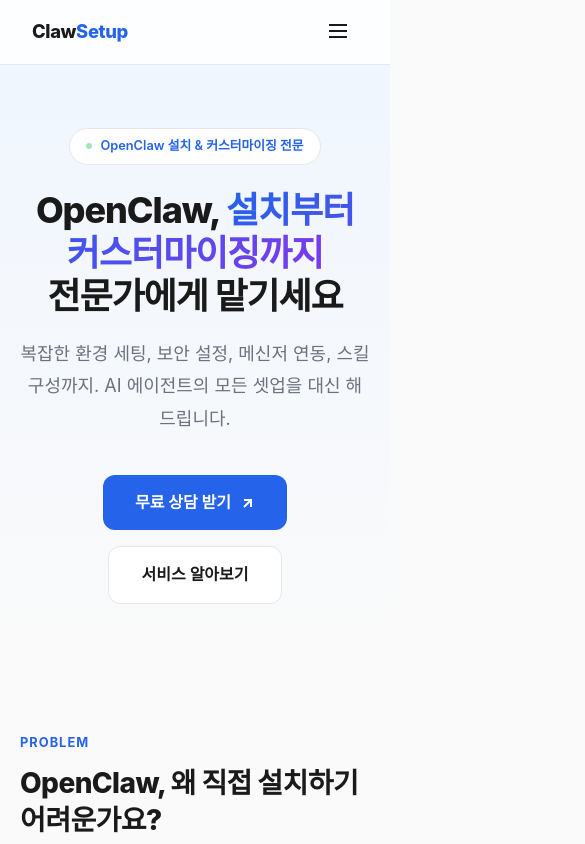
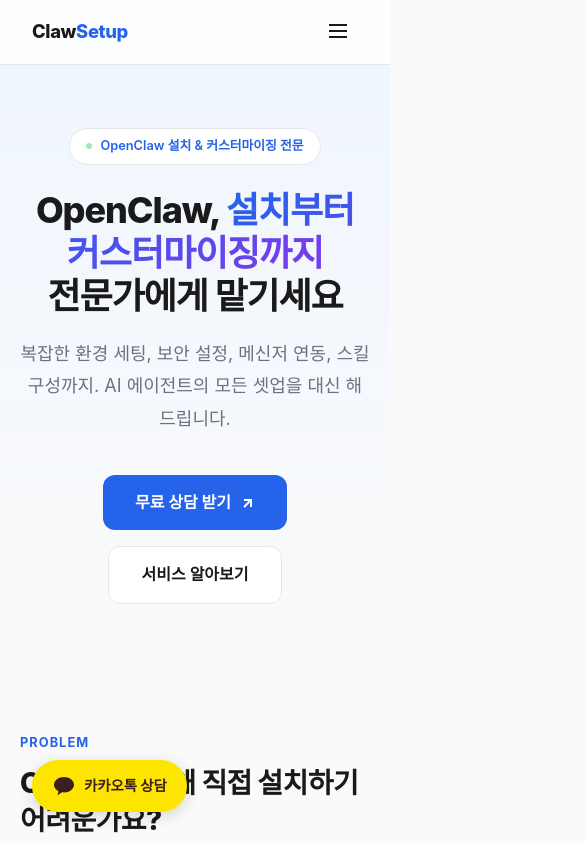
Before and after one commit to bitflowsoft/clawsetup, a Next.js app: page / in a window 390 px wide. Shown: the top 844 px of the page, 585 px wide, since content can reach past the window. Built offline with nearby package versions, Linux system fonts and the light colour scheme; a web font is replaced by a local one.

Commit message:
Add kakao floating btn, phone CTA, improve form

```diff
--- a/src/app/globals.css
+++ b/src/app/globals.css
@@ -537,6 +537,125 @@
   color: var(--text-secondary);
 }
 
+/* CTA Form Grid */
+.cta-form-grid {
+  display: grid;
+  grid-template-columns: 1fr 1fr;
+  gap: 0.75rem;
+  max-width: 480px;
+  margin: 0 auto;
+}
+
+.cta-form-grid input {
+  padding: 0.875rem 1.25rem;
+  border-radius: 12px;
+  border: 2px solid rgba(255,255,255,0.3);
+  background: rgba(255,255,255,0.15);
+  color: #fff;
+  font-size: 0.95rem;
+  font-family: inherit;
+  outline: none;
+  transition: border-color 0.2s;
+}
+
+.cta-form-grid input::placeholder { color: rgba(255,255,255,0.6); }
+.cta-form-grid input:focus { border-color: #fff; }
+
+.cta-form-grid input:nth-child(3) {
+  grid-column: 1 / -1;
+}
+
+.cta-form-grid button {
+  grid-column: 1 / -1;
+  background: #fff;
+  color: var(--accent);
+  padding: 0.875rem 1.75rem;
+  border-radius: 12px;
+  font-weight: 700;
+  font-size: 0.95rem;
+  border: none;
+  cursor: pointer;
+  font-family: inherit;
+  transition: all 0.2s;
+}
+
+.cta-form-grid button:hover {
+  transform: translateY(-1px);
+  box-shadow: 0 4px 12px rgba(0,0,0,0.15);
+}
+
+/* CTA Divider */
+.cta-divider {
+  display: flex;
+  align-items: center;
+  gap: 1rem;
+  max-width: 480px;
+  margin: 1.5rem auto;
+}
+
+.cta-divider::before,
+.cta-divider::after {
+  content: "";
+  flex: 1;
+  height: 1px;
+  background: rgba(255,255,255,0.3);
+}
+
+.cta-divider span {
+  font-size: 0.85rem;
+  opacity: 0.7;
+}
+
+/* CTA Phone Button */
+.cta-phone-btn {
+  display: inline-flex;
+  align-items: center;
+  gap: 0.5rem;
+  background: rgba(255,255,255,0.15);
+  color: #fff;
+  padding: 0.875rem 2rem;
+  border-radius: 12px;
+  font-weight: 600;
+  font-size: 1rem;
+  text-decoration: none;
+  border: 2px solid rgba(255,255,255,0.3);
+  transition: all 0.2s;
+}
+
+.cta-phone-btn:hover {
+  background: rgba(255,255,255,0.25);
+  border-color: #fff;
+}
+
+/* Kakao Floating Button */
+.kakao-float {
+  position: fixed;
+  bottom: 2rem;
+  left: 2rem;
+  display: flex;
+  align-items: center;
+  gap: 0.5rem;
+  background: #FEE500;
+  color: #3C1E1E;
+  padding: 0.875rem 1.25rem;
+  border-radius: 100px;
+  font-weight: 700;
+  font-size: 0.9rem;
+  text-decoration: none;
+  box-shadow: 0 4px 16px rgba(0,0,0,0.15);
+  transition: all 0.2s;
+  z-index: 99;
+}
+
+.kakao-float:hover {
+  transform: translateY(-2px);
+  box-shadow: 0 6px 20px rgba(0,0,0,0.2);
+}
+
+.kakao-float svg {
+  flex-shrink: 0;
+}
+
 /* Responsive */
 @media (max-width: 768px) {
   .nav-links { display: none; }
--- a/src/app/page.tsx
+++ b/src/app/page.tsx
@@ -365,16 +365,40 @@
             사용 환경과 목적을 알려주시면, 최적의 서비스 패키지와 견적을 안내해
             드립니다.
           </p>
-          <form className="cta-form" onSubmit={handleSubmit}>
+          <form className="cta-form-grid" onSubmit={handleSubmit}>
             <input type="text" name="name" placeholder="이름 또는 회사명" required />
             <input type="email" name="email" placeholder="이메일 주소" required />
+            <input type="tel" name="phone" placeholder="연락처 (예: 010-1234-5678)" required />
             <button type="submit">상담 신청</button>
           </form>
+          <div className="cta-divider">
+            <span>또는</span>
+          </div>
+          <a href="tel:010-9062-4281" className="cta-phone-btn">
+            <svg width="20" height="20" viewBox="0 0 24 24" fill="none" stroke="currentColor" strokeWidth="2" strokeLinecap="round" strokeLinejoin="round">
+              <path d="M22 16.92v3a2 2 0 0 1-2.18 2 19.79 19.79 0 0 1-8.63-3.07 19.5 19.5 0 0 1-6-6 19.79 19.79 0 0 1-3.07-8.67A2 2 0 0 1 4.11 2h3a2 2 0 0 1 2 1.72 12.84 12.84 0 0 0 .7 2.81 2 2 0 0 1-.45 2.11L8.09 9.91a16 16 0 0 0 6 6l1.27-1.27a2 2 0 0 1 2.11-.45 12.84 12.84 0 0 0 2.81.7A2 2 0 0 1 22 16.92z"/>
+            </svg>
+            즉시 전화 상담: 010-9062-4281
+          </a>
           <p style={{ fontSize: "0.8rem", opacity: 0.7, marginTop: "1rem" }}>
             * 영업일 기준 24시간 이내 답변 드립니다.
           </p>
         </div>
       </section>
+
+      {/* Kakao Floating Button */}
+      <a
+        href="http://pf.kakao.com/_gSShX"
+        target="_blank"
+        rel="noopener noreferrer"
+        className="kakao-float"
+        aria-label="카카오톡으로 문의하기"
+      >
+        <svg width="24" height="24" viewBox="0 0 24 24" fill="#3C1E1E">
+          <path d="M12 3C6.477 3 2 6.463 2 10.691c0 2.727 1.818 5.117 4.545 6.463-.146.527-.94 3.39-.973 3.6 0 0-.02.163.086.225.106.063.23.015.23.015.303-.042 3.514-2.312 4.066-2.705.657.097 1.338.147 2.046.147 5.523 0 10-3.463 10-7.745C22 6.463 17.523 3 12 3z"/>
+        </svg>
+        <span>카카오톡 상담</span>
+      </a>
 
       {/* Footer */}
       <footer>
```
